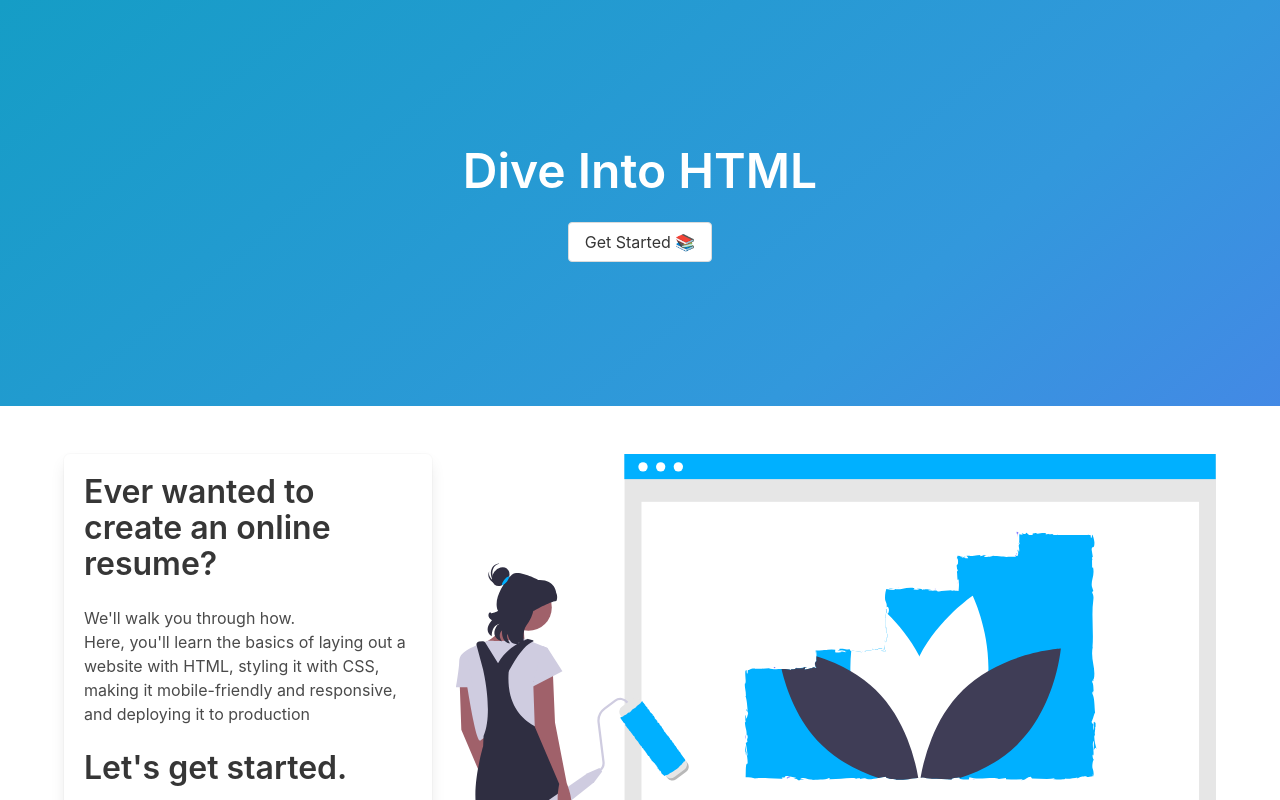
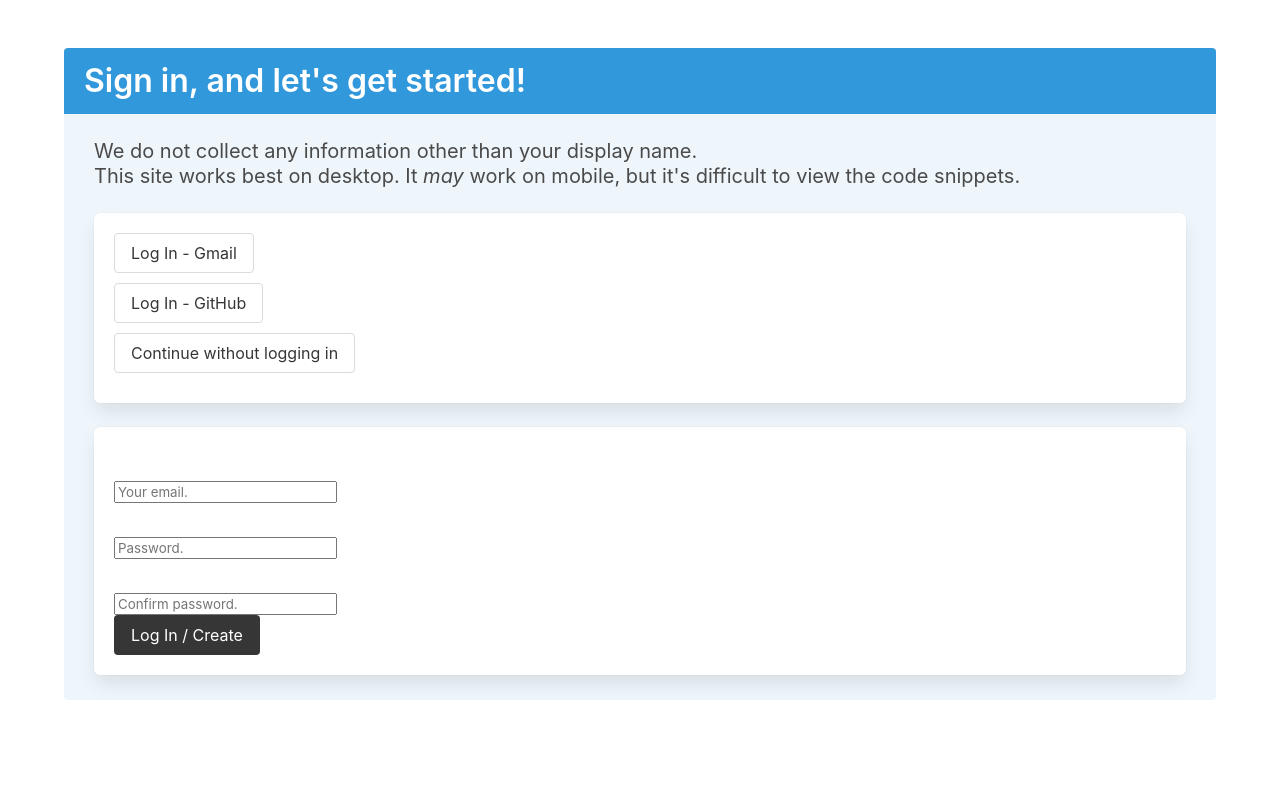
Before and after one commit to kewbish/dih, a Vue app: page /#/login in a window 1280 px wide. Before the commit this address led to /#/. Shown: the top 800 px of the page. Built offline with nearby package versions, Linux system fonts and the light colour scheme; no server answers; sample sign-in values are in the browser's storage; what vue-showdown would draw is missing.

Commit message:
Add email

```diff
--- a/src/components/Login.vue
+++ b/src/components/Login.vue
@@ -12,11 +12,28 @@
             <em>may</em> work on mobile, but it's difficult to view the code snippets.
           </p>
           <div class="tile is-ancestor">
-              <div class="tile is-4 is-vertical is-parent">
+              <div class="tile is-4 is-horizontal is-parent">
                 <div class="tile is-child box">
                   <a class="button" style="margin-bottom:10px" @click="loginGoogle">Log In - Gmail</a><br>
                   <a class="button" style="margin-bottom:10px" @click="loginGitHub">Log In - GitHub</a><br>
                   <a class="button" style="margin-bottom:10px" @click="loginAnon">Continue without logging in</a>
+                </div>
+                <div class="tile is-child box">
+                  <div class="field">
+                      <label class="label has-text-white">Email</label>
+                      <div class="control"><input type="email" v-model="email" placeholder="Your email."></div>
+                  </div>
+                  <div class="field">
+                      <label class="label has-text-white">Password</label>
+                      <div class="control"><input type="text" v-model="pass" placeholder="Password."></div>
+                  </div>
+                  <div class="field">
+                      <label class="label has-text-white">Confirm password</label>
+                      <div class="control"><input type="text" v-model="passrep" placeholder="Confirm password."></div>
+                  </div>
+                  <div class="field">
+                      <div class="control"><button class="button is-dark" @click="loginEmail()">Log In / Create</button></div>
+                  </div>
                 </div>
              </div>
           </div>
@@ -30,6 +47,13 @@
 import firebase from "firebase/app";
 import "firebase/auth";
 export default {
+  data: function () {
+    return {
+        email: null,
+        pass: null,
+        passrep: null
+    }
+  },
   methods: {
     loginGoogle() {
       const provider = new firebase.auth.GoogleAuthProvider();
@@ -46,6 +70,25 @@ export default {
                 firebase
                 .auth()
                 .signInAnonymously()
+                .then(() => {
+                  this.$router.push(lastRoute != null ? lastRoute : "/0");
+                })
+                .catch((err) => {
+                  console.log("There was an error.", err);
+                });
+            } else {
+               this.$router.push(lastRoute != null ? lastRoute : "/0");
+            }
+        });
+    },
+    loginEmail() {
+        const lastRoute = localStorage.getItem("page");
+        firebase.auth().onAuthStateChanged((user) => {
+            if (!user) {
+                if (this.pass != this.passrep) {
+                    console.log("There was an error.");
+                }
+                firebase.auth().signInWithEmailAndPassword(this.email, this.pass)
                 .then(() => {
                   this.$router.push(lastRoute != null ? lastRoute : "/0");
                 })
```
